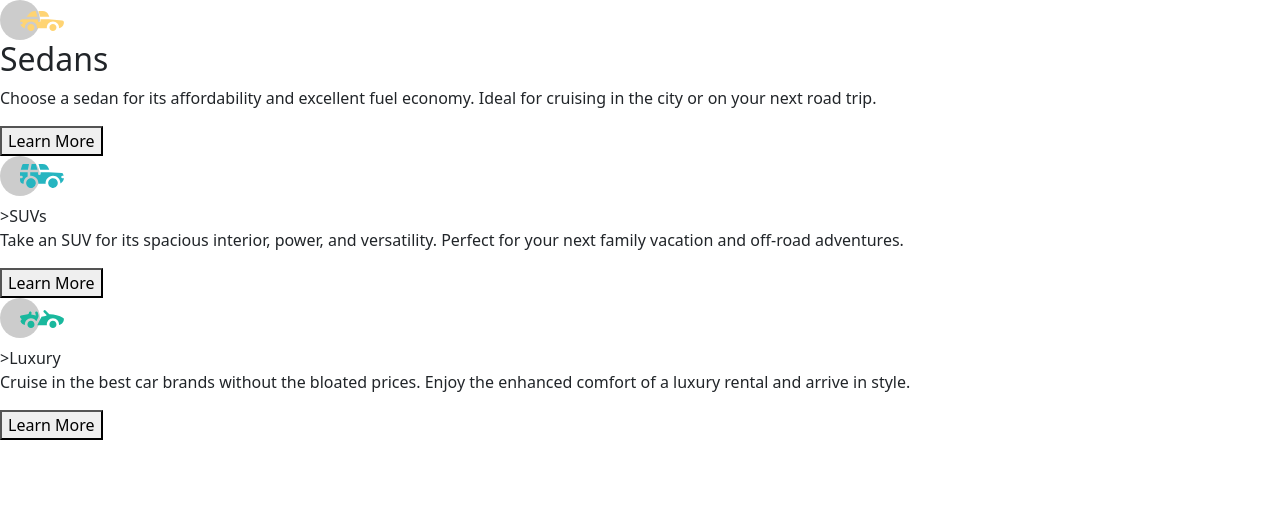
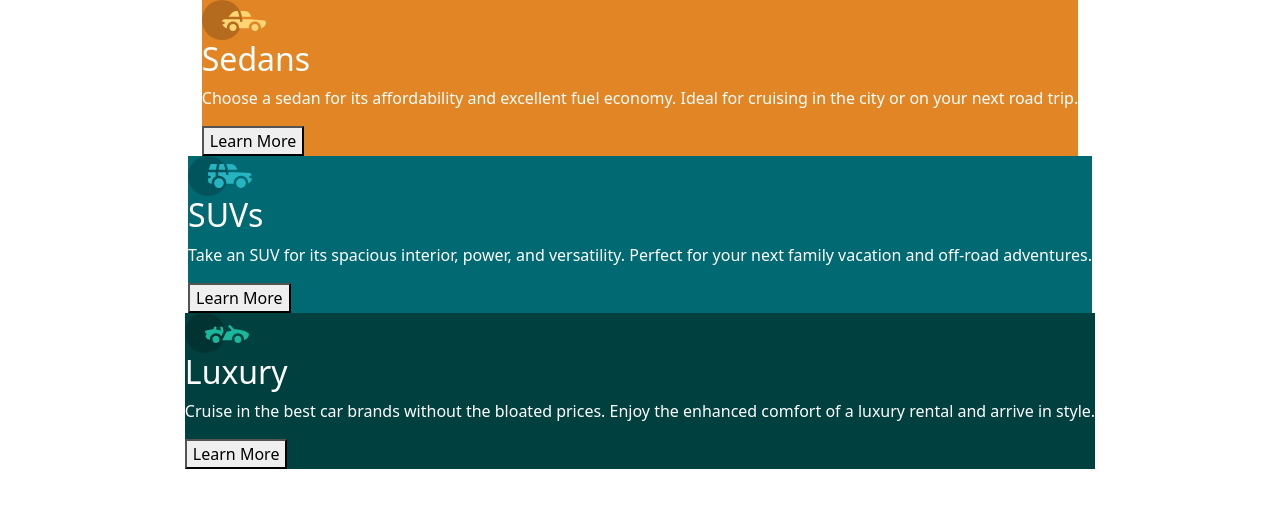
Before and after one commit to AdrianArmestoMena/202207-w2ch1-Adrian-Armesto, a website: page components/three-card.html in a window 1280 px wide. Drawn offline with nearby package versions, Linux system fonts and the light colour scheme; files that its build step writes are made by us from their sources.

Commit message:
Added card colors and center content

```diff
--- a/components/three-card.html
+++ b/components/three-card.html
@@ -35,7 +35,7 @@
         <div class="main-content__icon">
           <img src="/multimedia/three-column/icon-suvs.svg" alt="SUV" />
         </div>
-        <h2 class="main-content__title"></h2>>SUVs</h2>
+        <h2 class="main-content__title">SUVs</h2>
         <p class="main-content__text">
           Take an SUV for its spacious interior, power, and versatility. Perfect
           for your next family vacation and off-road adventures.
@@ -49,7 +49,7 @@
             alt="Luxury Car"
           />
         </div>
-        <h2 class="main-content__title"></h2>>Luxury</h2>
+        <h2 class="main-content__title">Luxury</h2>
         <p class="main-content__text">
           Cruise in the best car brands without the bloated prices. Enjoy the
           enhanced comfort of a luxury rental and arrive in style.
--- /dev/null
+++ b/sass/Components/_three-columns.scss
@@ -0,0 +1,15 @@
+.main-content {
+  display: flex;
+  flex-direction: column;
+  align-items: center;
+  color: white;
+  & > :nth-child(1) {
+    background-color: #e28525;
+  }
+  & > :nth-child(2) {
+    background-color: #016972;
+  }
+  & > :nth-child(3) {
+    background-color: #00403f;
+  }
+}
--- a/sass/styles.scss
+++ b/sass/styles.scss
@@ -0,0 +1,7 @@
+@use "./Components/three-columns";
+* {
+  box-sizing: border-box;
+}
+body {
+  margin: 0;
+}
```
